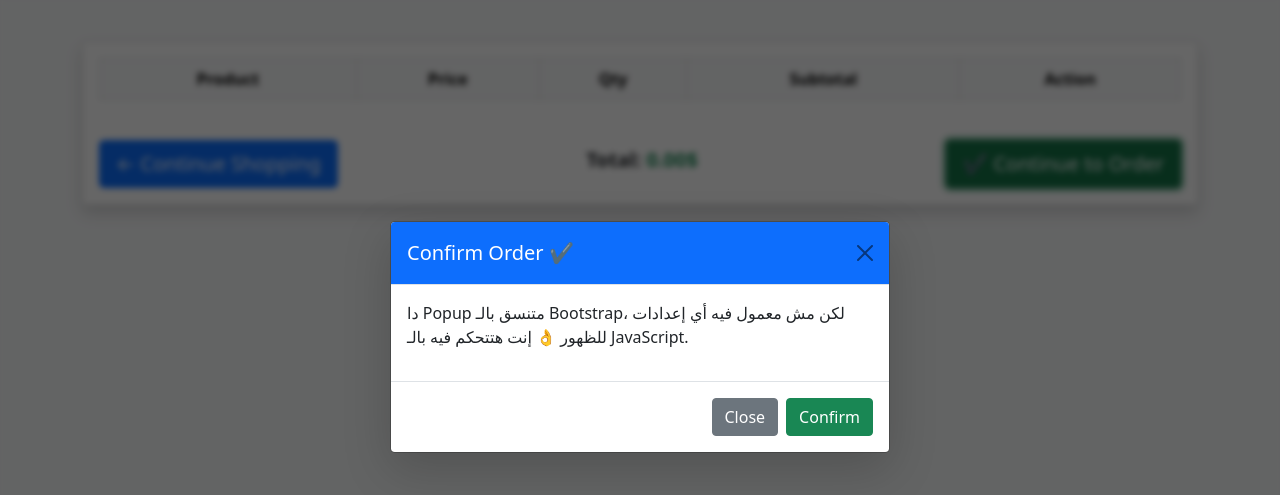
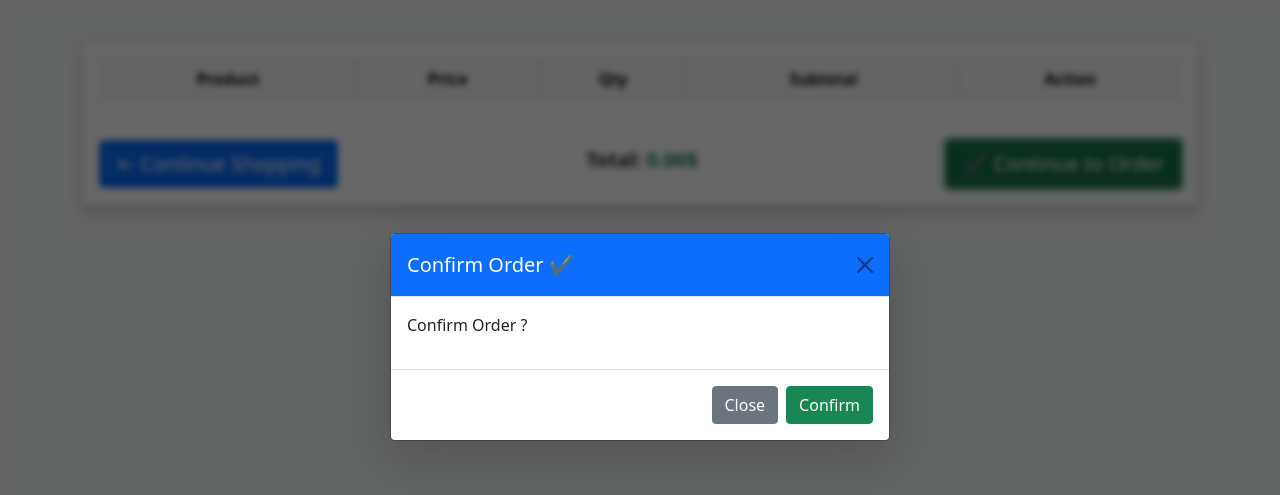
Before and after one commit to ibrahimsaba/itie-commerce, a plain HTML site: page product.html in a window 1280 px wide. Both pictures are taken after a click on the link "✔ Continue to Order". Shown: the part 63-558 px from the top of the page. Drawn offline with Linux system fonts and the light colour scheme.

Commit message:
change popup paragraph

```diff
--- a/product.html
+++ b/product.html
@@ -80,9 +80,7 @@
       </div>
       <div class="modal-body">
         <p>
-          دا Popup متنسق بالـ Bootstrap،
-          لكن مش معمول فيه أي إعدادات للظهور 👌
-          إنت هتتحكم فيه بالـ JavaScript.
+          Confirm Order ?
         </p>
       </div>
       <div class="modal-footer">
```
